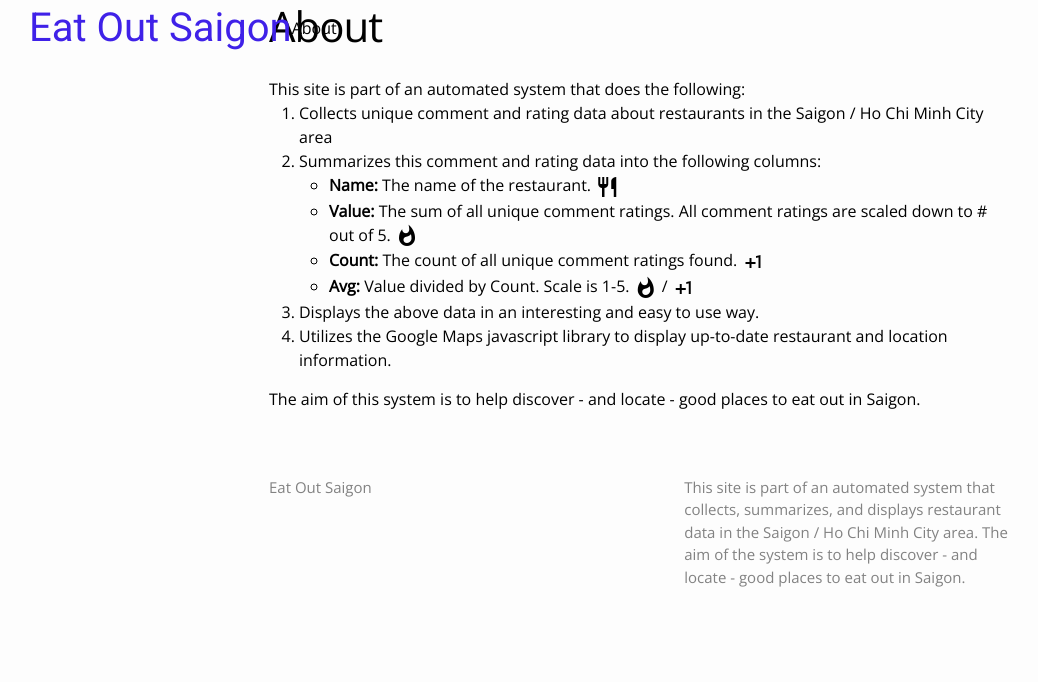
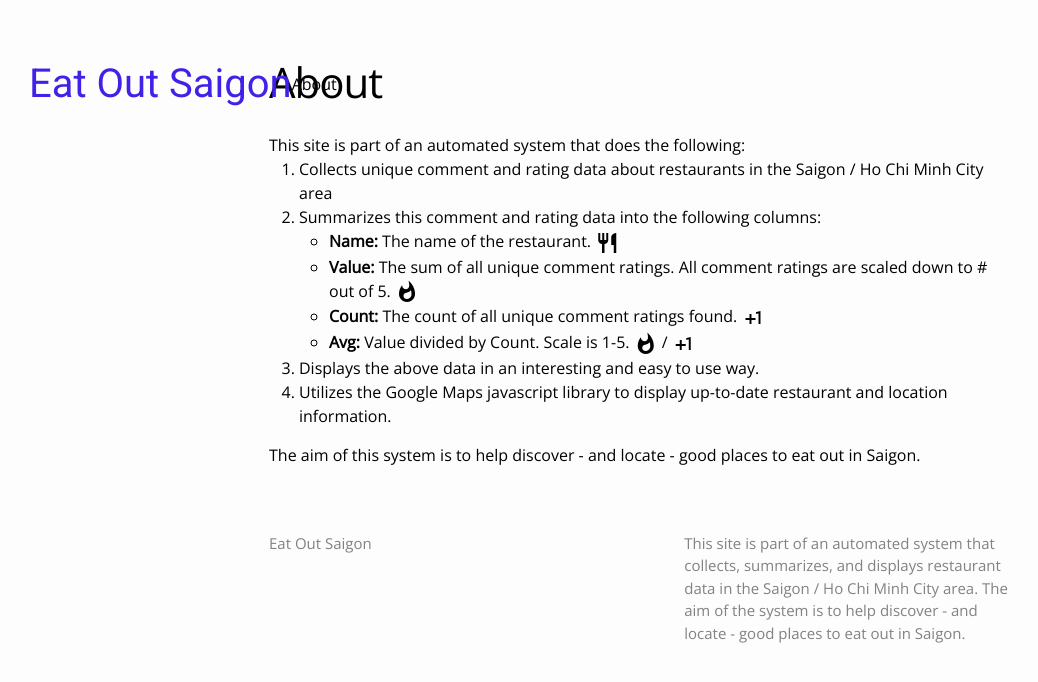
Before and after one commit to ssugar/vnplaces, a Jekyll site: the page built from about.md, in a window 1280 px wide. Shown: the top 682 px of the page, without its empty margins (1-1039 px from the left). Built offline with Jekyll 4.4.1, drawn with Linux system fonts in a browser that asks for light colours; a script that is not in the unit is left out.

```diff
--- a/_sass/_layout.scss
+++ b/_sass/_layout.scss
@@ -174,6 +174,7 @@
  * Page content
  */
 .page-content {
+    margin-top: 56px;
     padding: 5px 0;
 }
 
```
